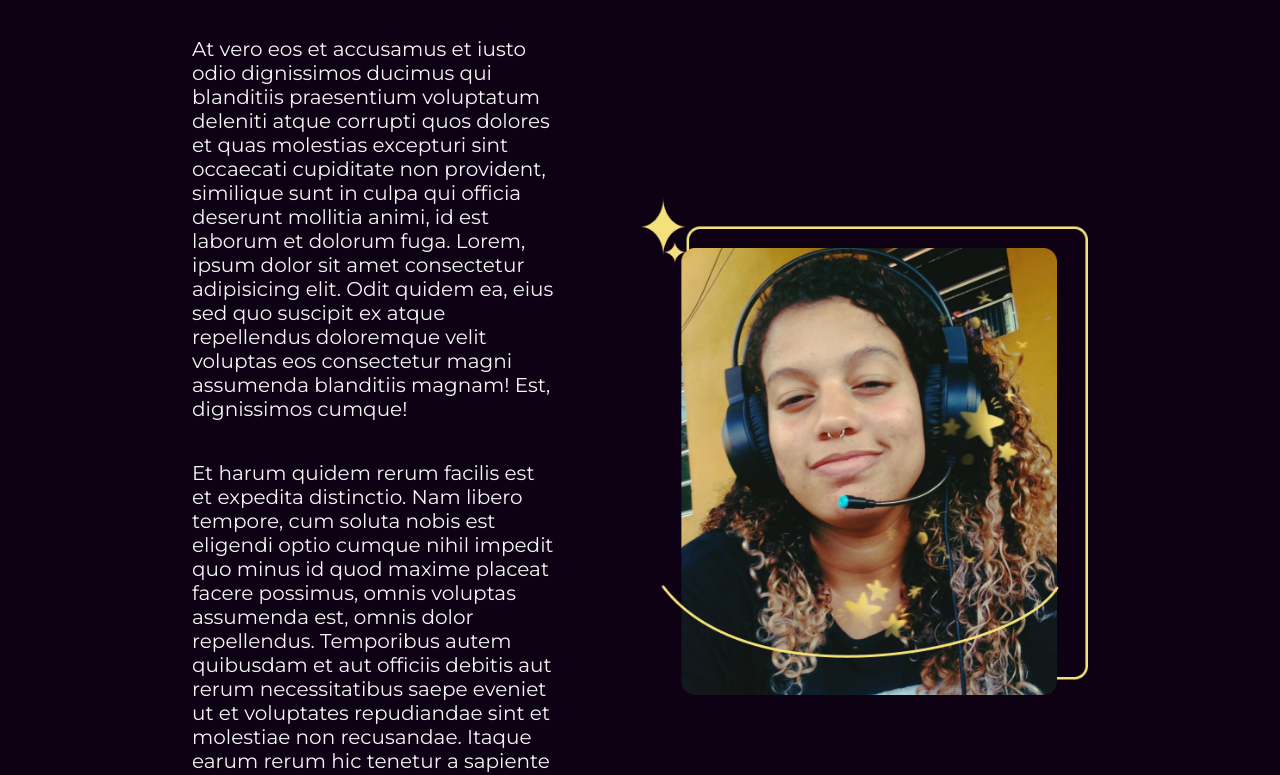
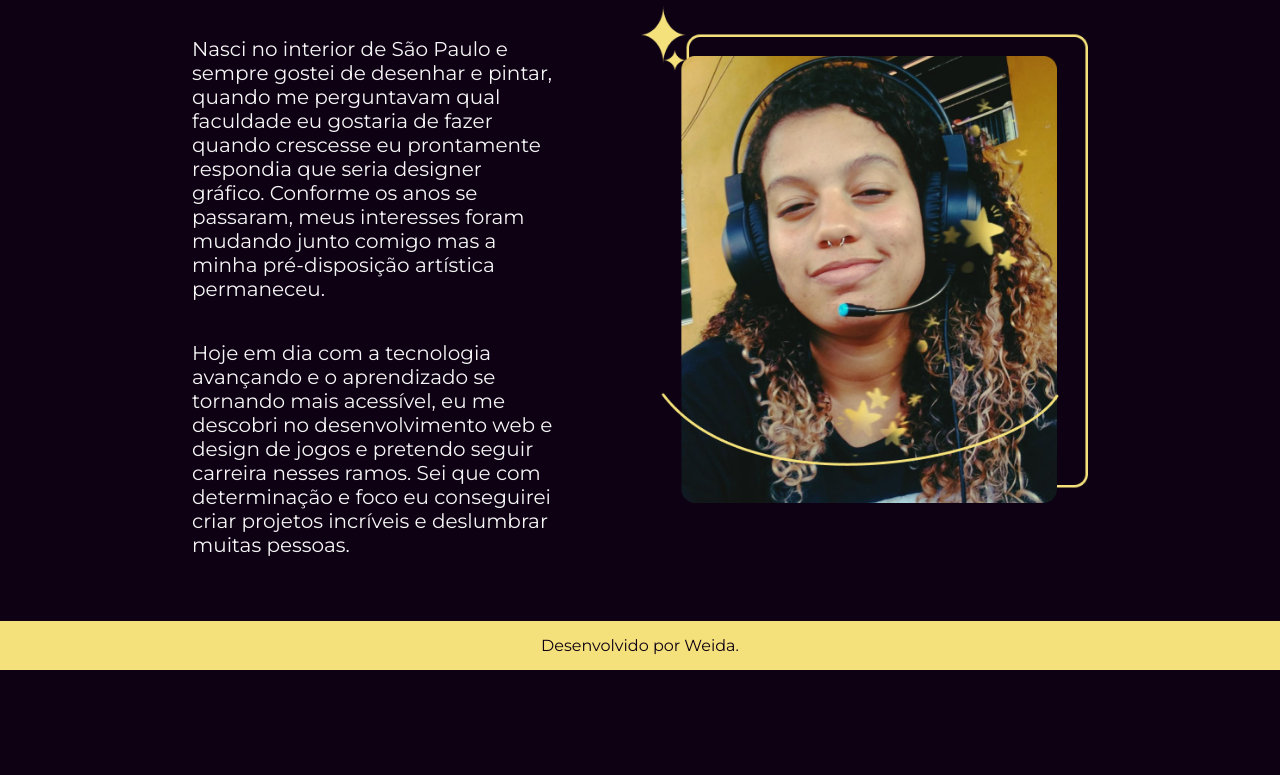
Before and after one commit to Ms-Winny/portfolio, a plain HTML site: page about.html in a window 1280 px wide. Shown: the part 166-941 px from the top of the page. After the commit the page ends 836 px from the top, so only its background shows below. Drawn offline with nearby package versions, Linux system fonts and the light colour scheme.

Commit message:
Adicionei o texto do sobre mim

```diff
--- a/about.html
+++ b/about.html
@@ -19,8 +19,9 @@
     <main class="apresentacao">
         <section class="apresentacao__conteudo">
             <h1 class="apresentacao__conteudo__titulo">Sobre mim</h1>
-            <p class="apresentacao__conteudo__texto">At vero eos et accusamus et iusto odio dignissimos ducimus qui blanditiis praesentium voluptatum deleniti atque corrupti quos dolores et quas molestias excepturi sint occaecati cupiditate non provident, similique sunt in culpa qui officia deserunt mollitia animi, id est laborum et dolorum fuga. Lorem, ipsum dolor sit amet consectetur adipisicing elit. Odit quidem ea, eius sed quo suscipit ex atque repellendus doloremque velit voluptas eos consectetur magni assumenda blanditiis magnam! Est, dignissimos cumque!</p>
-            <p class="apresentacao__conteudo__texto">Et harum quidem rerum facilis est et expedita distinctio. Nam libero tempore, cum soluta nobis est eligendi optio cumque nihil impedit quo minus id quod maxime placeat facere possimus, omnis voluptas assumenda est, omnis dolor repellendus. Temporibus autem quibusdam et aut officiis debitis aut rerum necessitatibus saepe eveniet ut et voluptates repudiandae sint et molestiae non recusandae. Itaque earum rerum hic tenetur a sapiente delectus, ut aut reiciendis voluptatibus maiores alias consequatur aut perferendis doloribus asperiores ipsum delis forum birol parela maxime infena. Excepteur sint occaecat cupidatat non.
+            <p class="apresentacao__conteudo__texto">Nasci no interior de São Paulo e sempre gostei de desenhar e pintar, quando me perguntavam qual faculdade eu gostaria de fazer quando crescesse eu prontamente respondia que seria designer gráfico. Conforme os anos se passaram, meus interesses foram mudando junto comigo mas a minha pré-disposição artística permaneceu.
+            </p>
+            <p class="apresentacao__conteudo__texto">Hoje em dia com a tecnologia avançando e o aprendizado se tornando mais acessível, eu me descobri no desenvolvimento web e design de jogos e pretendo seguir carreira nesses ramos. Sei que com determinação e foco eu conseguirei criar projetos incríveis e deslumbrar muitas pessoas.
             </p>
         </section>
         <img class="apresentacao__imagem" src="Assets-aula2-curso3-html-e-css-main/Weida.png" alt="">
--- a/estilos/estilo.css
+++ b/estilos/estilo.css
@@ -115,7 +115,7 @@ body {
     font-weight: 400;
 }
 
-@media (max-width: 1250px) {
+@media (max-width: 1200px) {
     .cabecalho {
         padding: 10%;
     }
```
